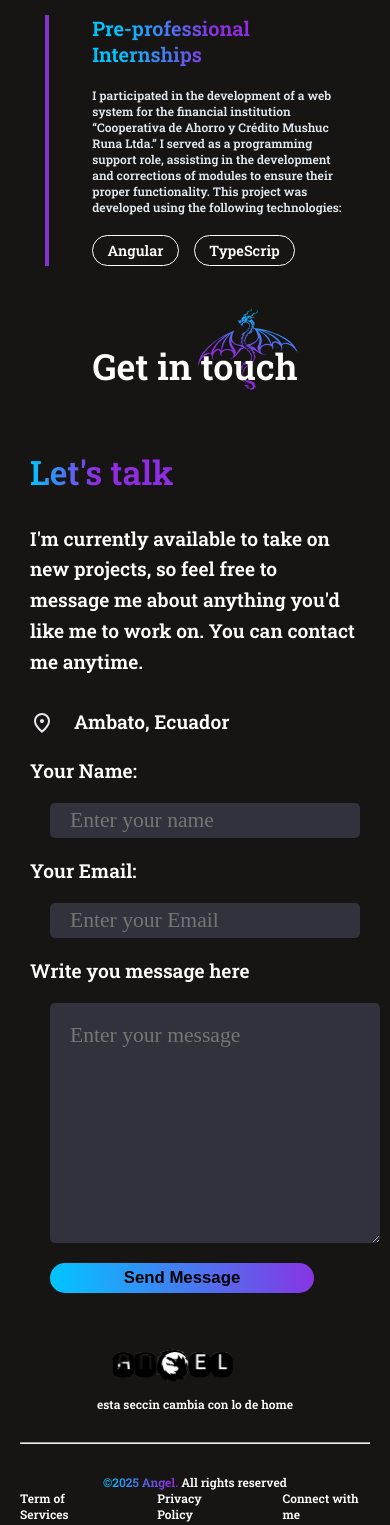
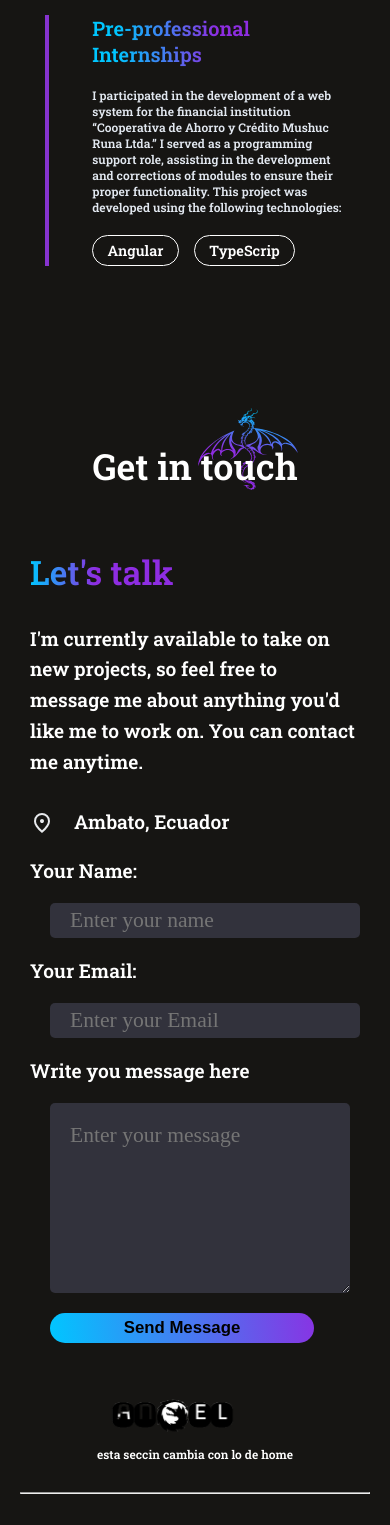
Before and after one commit to DemoAnge/profileDef, a React (Vite) app: page / in a window 390 px wide. Shown: the part 9428-10953 px from the top of the page. Built offline with nearby package versions, Linux system fonts and the light colour scheme.

Commit message:
config Contact1

```diff
--- a/src/components/Contact/Contact.css
+++ b/src/components/Contact/Contact.css
@@ -153,9 +153,9 @@
     }
 
     .contact-right textarea {
-        width: calc(100% - 40px); /* Ajuste ancho textarea */
+        width: calc(100% - 70px); /* Ajuste ancho textarea */
         margin: 0 20px;
-        height: 200px;
+        height: 150px;
     }
 
     .contact-left h1,
@@ -304,3 +304,52 @@
         font-size: 0.8rem;
     }
 }
+@media (max-width: 410px) {
+    .contact {
+        margin-top: 130px; /* Ajuste del padding superior */
+    }
+
+    .contact-title h1 {
+        font-size: 1.5rem;
+    }
+
+    .contact-left p {
+        font-size: 0.8rem;
+    }
+}
+@media (max-width: 370px) {
+    .contact {
+        margin-top: 130px; /* Ajuste del padding superior */
+    }
+
+}
+@media (max-width: 360px) {
+    .contact {
+        margin-top: 250px; /* Ajuste del padding superior */
+    }
+
+}
+@media (max-width: 340px) {
+    .contact {
+        margin-top: 300px; /* Ajuste del padding superior */
+    }
+
+}
+@media (max-width: 320px) {
+    .contact {
+        margin-top: 400px; /* Ajuste del padding superior */
+    }
+
+}
+@media (max-width: 300px) {
+    .contact {
+        margin-top: 450px; /* Ajuste del padding superior */
+    }
+
+}
+@media (max-width: 300px) {
+    .contact {
+        margin-top: 450px; /* Ajuste del padding superior */
+    }
+
+}
```
